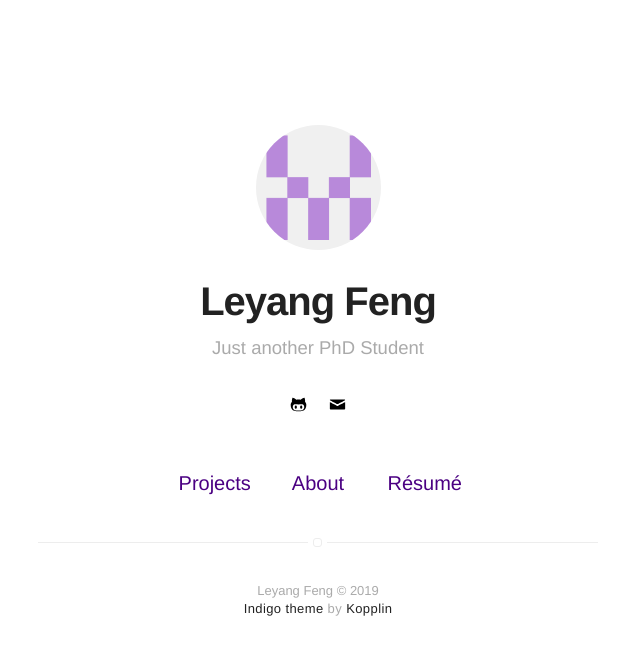
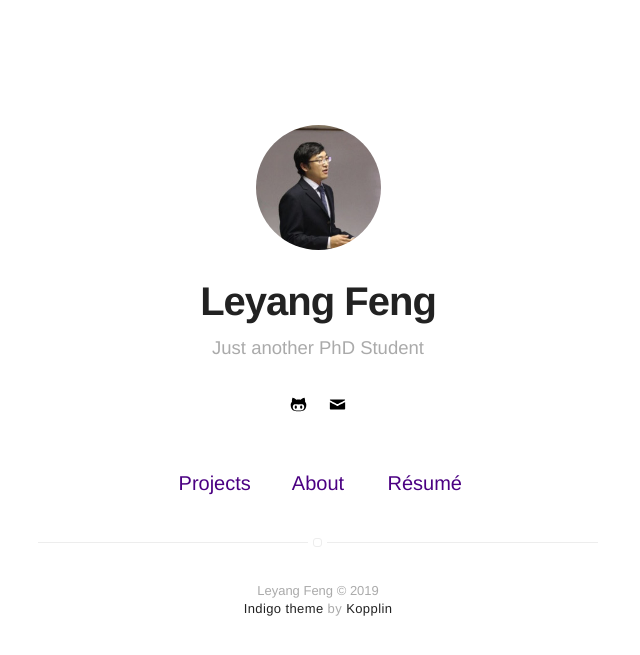
Before and after one commit to fengly20/fengly20.github.io, a Jekyll site: the page built from index.html, in a window 1280 px wide. Shown: the top 655 px of the page, without its empty margins (322-962 px from the left). Built offline with Jekyll 4.4.1, drawn with Linux system fonts in a browser that asks for light colours.

Commit message:
changed profile pic

```diff
--- a/_config.yml
+++ b/_config.yml
@@ -8,7 +8,7 @@ bio: Just another PhD Student
 # if it's an external image, update below for true
 # better with square images
 external-image: false
-picture: assets/images/profile.png
+picture: assets/images/profile.jpeg
 
 # If you want to include your resume, set to true
 # and specify source (external or local).
```
Also changed, not shown: assets/images/jekyll-logo-light-solid.png (deleted), assets/images/markdown.jpg (deleted), assets/images/profile.jpeg (added), assets/screen-shot.png (deleted).
